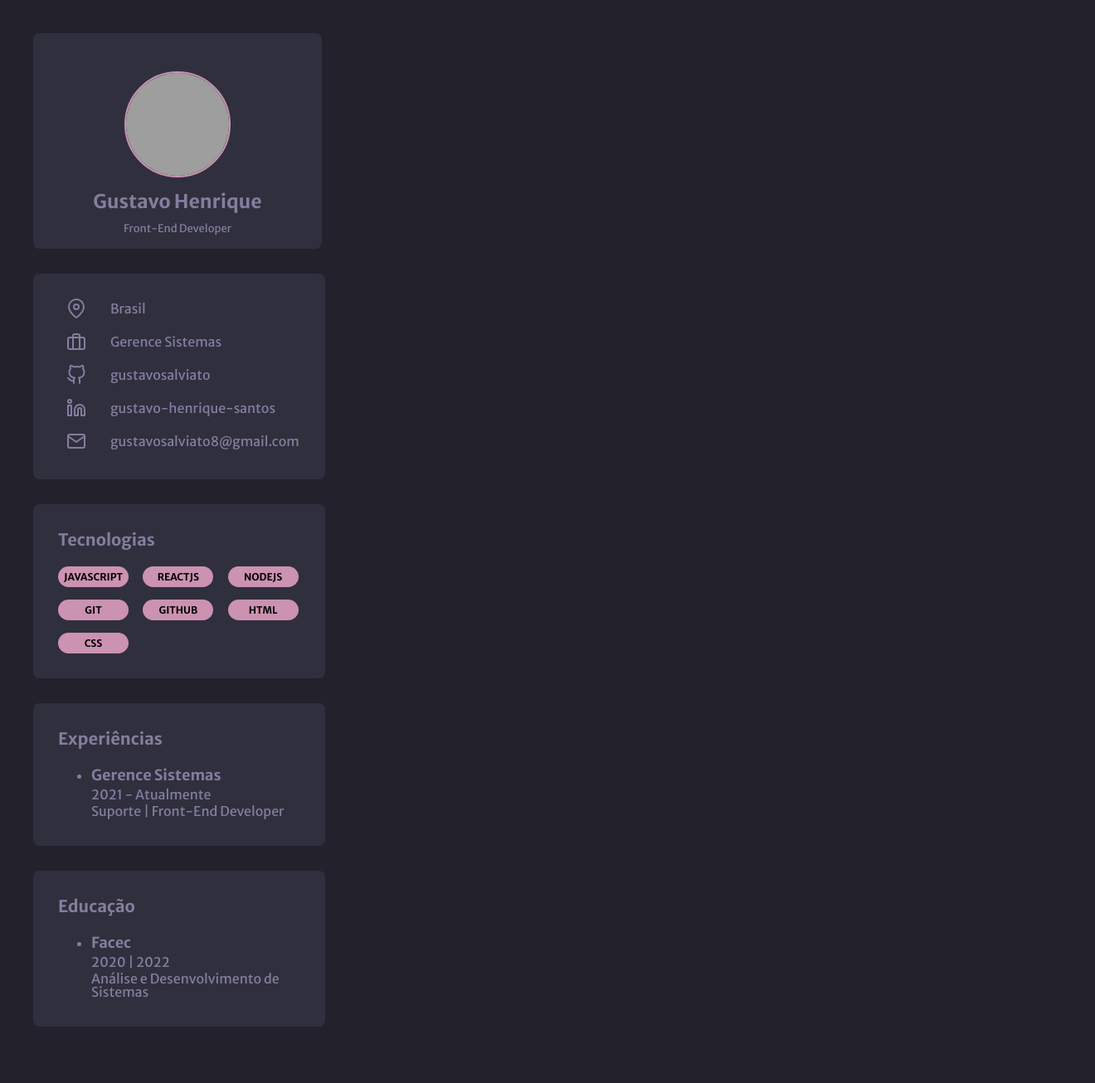
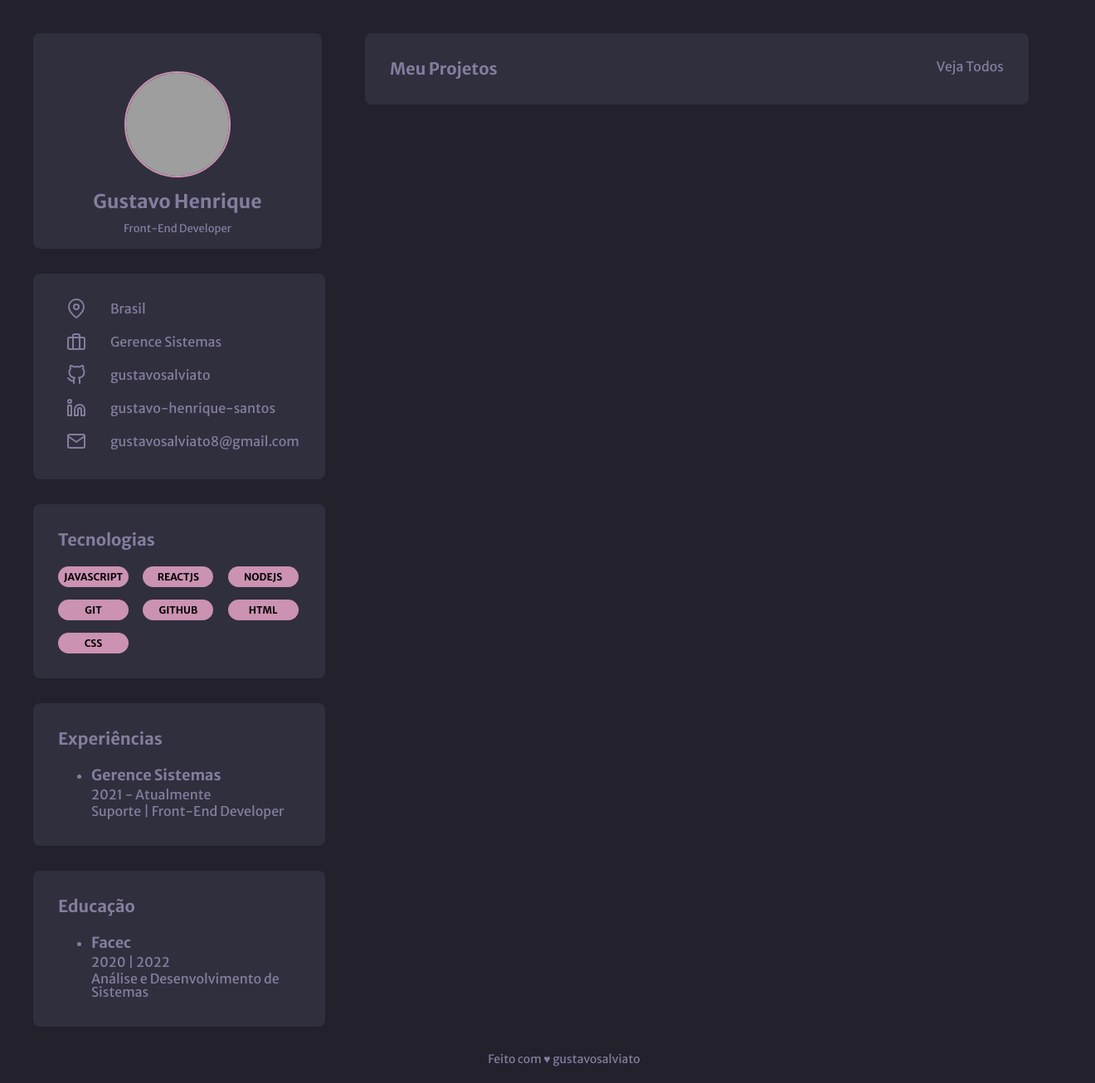
Before and after one commit to gustavosalviato/portfolio-reactjs, a React (Vite) app: page / in a window 1280 px wide. Shown: the whole page at 83% size, 1320 px wide, since content can reach past the window. Before the commit the page ends 1238 px from the top, so only its background shows below. Built offline with nearby package versions, Linux system fonts and the light colour scheme; grey boxes are pictures that could not be loaded.

Commit message:
MyProjects component

```diff
--- /dev/null
+++ b/src/App.module.css
@@ -0,0 +1,3 @@
+.content{
+    display: flex;
+}
--- a/src/App.tsx
+++ b/src/App.tsx
@@ -1,9 +1,14 @@
+import styles from './App.module.css'
+import MyProjects from './components/MyProjects'
 import Sidebar from "./components/Sidebar"
+
 function App() {
   return (
-    <>
+    <div className={styles.content}>
       <Sidebar />
-    </>
+
+      <MyProjects/>
+    </div>
   )
 }
 
--- /dev/null
+++ b/src/components/Footer/Footer.module.css
@@ -0,0 +1,9 @@
+.footer{
+    width: 100vw;
+}
+
+.footer h3{
+    text-align: center;
+    font-size: 0.875rem;
+    font-weight: 400;
+}
--- /dev/null
+++ b/src/components/Footer/index.tsx
@@ -0,0 +1,11 @@
+import styles from './Footer.module.css'
+
+const Footer = () => {
+    return (
+        <div className={styles.footer}>
+            <h3>Feito com ♥ gustavosalviato</h3>
+        </div>
+    )
+}
+
+export default Footer
--- /dev/null
+++ b/src/components/MyProjects/MyProjects.module.css
@@ -0,0 +1,17 @@
+.myProjects{
+    margin: 2.5rem 2.5rem 2.5rem 3rem;
+    display: flex;
+    flex: 1;
+    width: 100%;
+    background-color: red;
+    height: 5.375rem;
+    border-radius: 0.5rem;
+    padding: 1.875rem;
+    justify-content: space-between;
+    background-color: var(--bg-cards);
+}
+
+
+span{
+    cursor: pointer;
+}
--- /dev/null
+++ b/src/components/MyProjects/index.tsx
@@ -0,0 +1,14 @@
+import styles from './MyProjects.module.css'
+
+const MyProjects = () => {
+    return (
+        <div className={styles.myProjects}>
+            <h3>Meu Projetos</h3>
+
+            <span>Veja Todos</span>
+        </div>
+    )
+}
+
+
+export default MyProjects
--- a/src/components/Sidebar/index.tsx
+++ b/src/components/Sidebar/index.tsx
@@ -4,6 +4,7 @@ import styles from './Sidebar.module.css'
 import Technologies from '../Technologies'
 import Experiencies from '../Experiencies'
 import Education from '../Education'
+import Footer from '../Footer'
 
 const Sidebar = () => {
   return (
@@ -13,7 +14,7 @@ const Sidebar = () => {
       <Technologies />
       <Experiencies />
       <Education />
-      {/* <h1>Feito ♥ por gustavosalviato</h1> */}
+      <Footer/>
     </aside>
   )
 }
```
